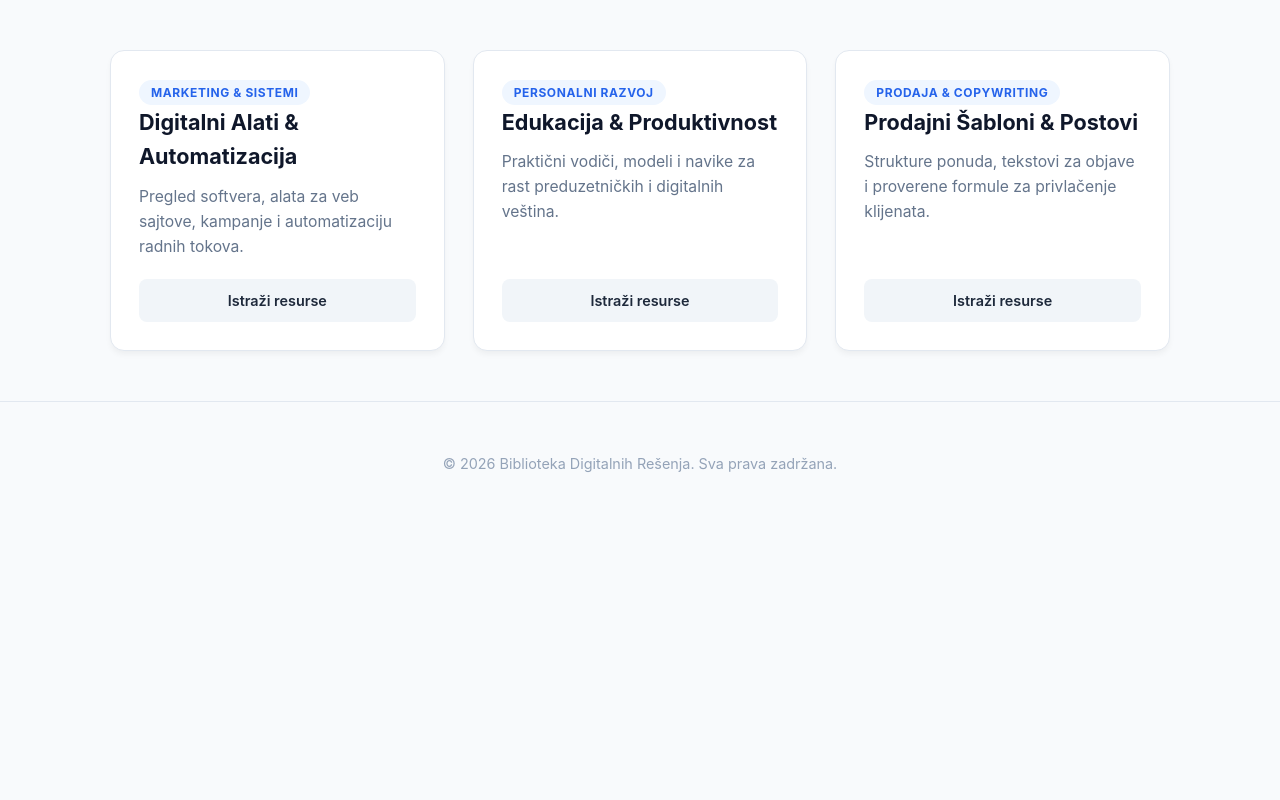
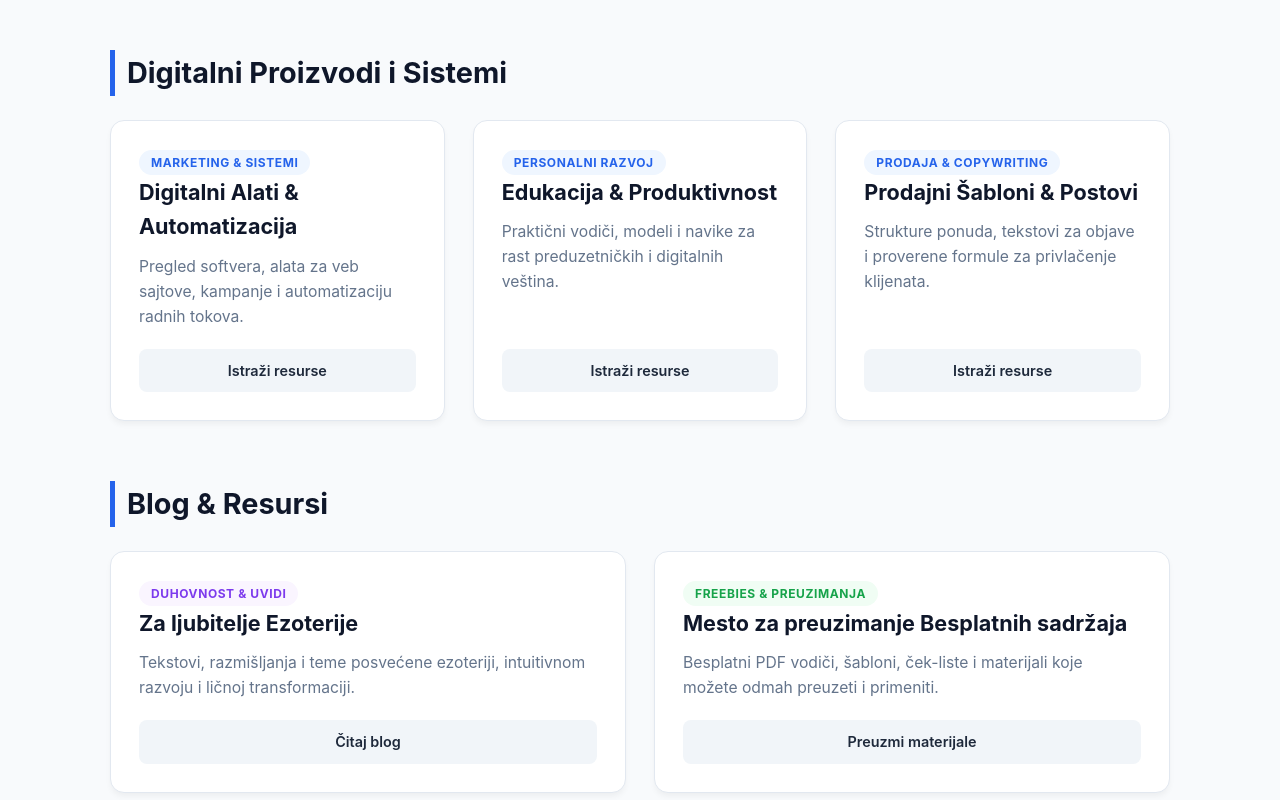
Before and after one commit to marijanaforai-creator/Biblioteka_Digitalnih_Resenja-, a plain HTML site: page index.html in a window 1280 px wide. Shown: the part 280-1080 px from the top of the page. Before the commit the page ends 805 px from the top, so only its background shows below. Drawn offline with Linux system fonts and the light colour scheme.

Commit message:
Update index.html

```diff
--- a/index.html
+++ b/index.html
@@ -38,10 +38,19 @@
       margin: 50px auto;
       padding: 0 20px;
     }
+    .section-title {
+      font-size: 1.8rem;
+      font-weight: 700;
+      color: #0f172a;
+      margin-bottom: 24px;
+      border-left: 5px solid #2563eb;
+      padding-left: 12px;
+    }
     .grid {
       display: grid;
       grid-template-columns: repeat(auto-fit, minmax(300px, 1fr));
       gap: 28px;
+      margin-bottom: 60px;
     }
     .card {
       background: white;
@@ -69,6 +78,14 @@
       background-color: #eff6ff;
       color: #2563eb;
       margin-bottom: 14px;
+    }
+    .tag.purple {
+      background-color: #faf5ff;
+      color: #7c3aed;
+    }
+    .tag.green {
+      background-color: #f0fdf4;
+      color: #16a34a;
     }
     .card h3 {
       font-size: 1.35rem;
@@ -113,6 +130,9 @@
   </header>
 
   <div class="container">
+
+    <!-- Glavni resursi -->
+    <h2 class="section-title">Digitalni Proizvodi i Sistemi</h2>
     <div class="grid">
       <div class="card">
         <div>
@@ -141,6 +161,29 @@
         <a href="#" class="btn">Istraži resurse</a>
       </div>
     </div>
+
+    <!-- Blog sekcija sa podsekcijama -->
+    <h2 class="section-title">Blog & Resursi</h2>
+    <div class="grid">
+      <div class="card">
+        <div>
+          <span class="tag purple">Duhovnost & Uvidi</span>
+          <h3>Za ljubitelje Ezoterije</h3>
+          <p>Tekstovi, razmišljanja i teme posvećene ezoteriji, intuitivnom razvoju i ličnoj transformaciji.</p>
+        </div>
+        <a href="#" class="btn">Čitaj blog</a>
+      </div>
+
+      <div class="card">
+        <div>
+          <span class="tag green">Freebies & Preuzimanja</span>
+          <h3>Mesto za preuzimanje Besplatnih sadržaja</h3>
+          <p>Besplatni PDF vodiči, šabloni, ček-liste i materijali koje možete odmah preuzeti i primeniti.</p>
+        </div>
+        <a href="#" class="btn">Preuzmi materijale</a>
+      </div>
+    </div>
+
   </div>
 
   <footer>
```
